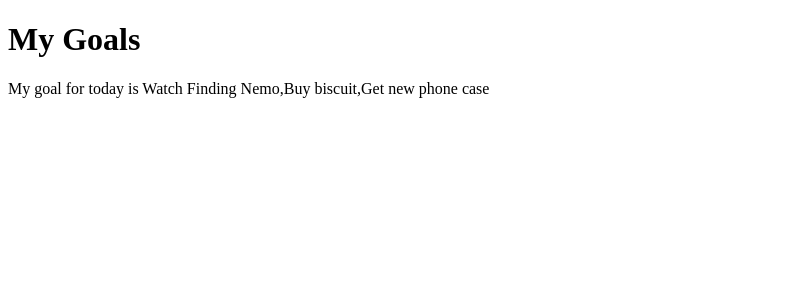
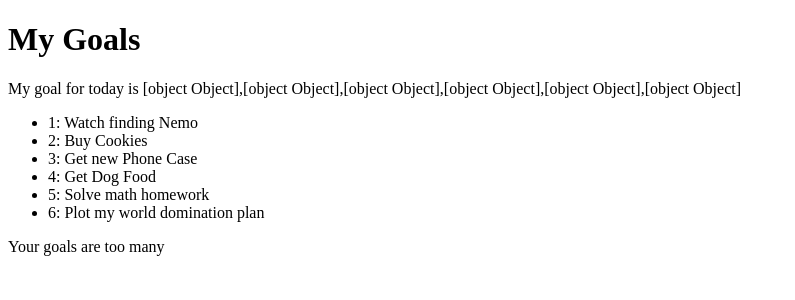
Before and after one commit to John-Njau/Goals, an Angular app: page / in a window 1280 px wide. Shown: the top 300 px of the page, without its empty margins (0-795 px from the left). Built offline with nearby package versions, Linux system fonts and the light colour scheme.

Commit message:
ft: created a goal class

```diff
--- a/src/app/app.component.html
+++ b/src/app/app.component.html
@@ -3,4 +3,11 @@
   <h1> {{ title }}</h1>
   <!-- Accessing an array -->
   <p>My goal for today is {{ goals }}</p>
+  <ul>
+    <!-- looping over the goals array and embedding each goal to a ul>li -->
+    <li *ngFor="let goal of goals">
+      {{goal.id}}: {{goal.name}}
+    </li>
+  </ul>
+  <p *ngIf="goals.length>5"> Your goals are too many</p>
 </div>
--- a/src/app/app.component.ts
+++ b/src/app/app.component.ts
@@ -1,4 +1,5 @@
 import { Component } from '@angular/core';
+import { Goal } from './goal'
 
 @Component({
   selector: 'app-root',
@@ -7,12 +8,19 @@ import { Component } from '@angular/core';
 })
 export class AppComponent {
   // defining an array
-  goals:string[];
+  goals: Goal[] = [
+    { id: 1, name: 'Watch finding Nemo' },
+    { id: 2, name: 'Buy Cookies' },
+    { id: 3, name: 'Get new Phone Case' },
+    { id: 4, name: 'Get Dog Food' },
+    { id: 5, name: 'Solve math homework' },
+    { id: 6, name: 'Plot my world domination plan' },
+  ];
 
-  // constructor function that adds 3 values to our empty array
-  constructor(){
-    this.goals = ['Watch Finding Nemo', 'Buy biscuit', 'Get new phone case']
-  }
+  // // constructor function that adds 3 values to our empty array
+  // constructor(){
+  //   this.goals = ['Watch Finding Nemo', 'Buy biscuit', 'Get new phone case']
+  // }
 
   // defining a variable
   title = 'My Goals'
--- /dev/null
+++ b/src/app/goal.ts
@@ -0,0 +1,9 @@
+export class Goal {
+    id!: number;
+    name!: string;
+
+    // constructor (){
+    //     this.id
+    //     this.name
+    // }
+}
```
Also changed, not shown: 1 other file (tests, documents, lock files or other folders).
